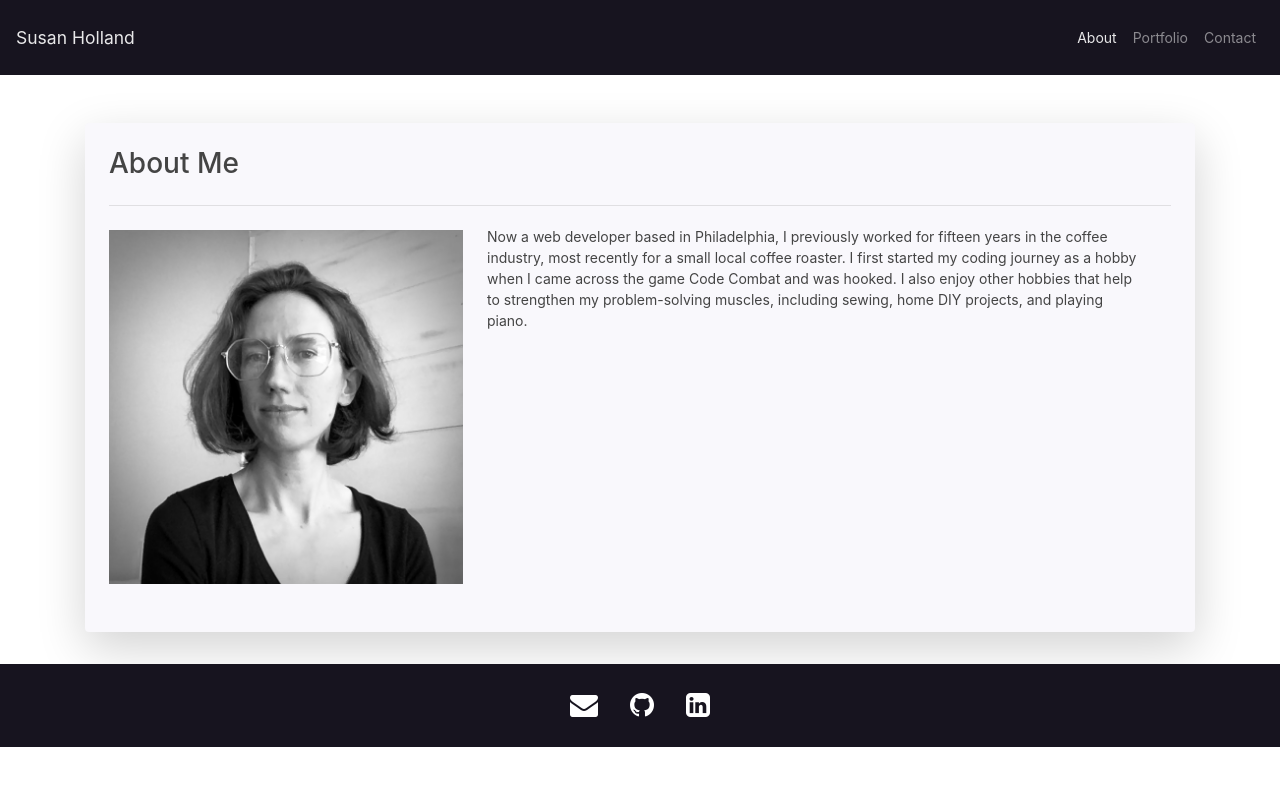
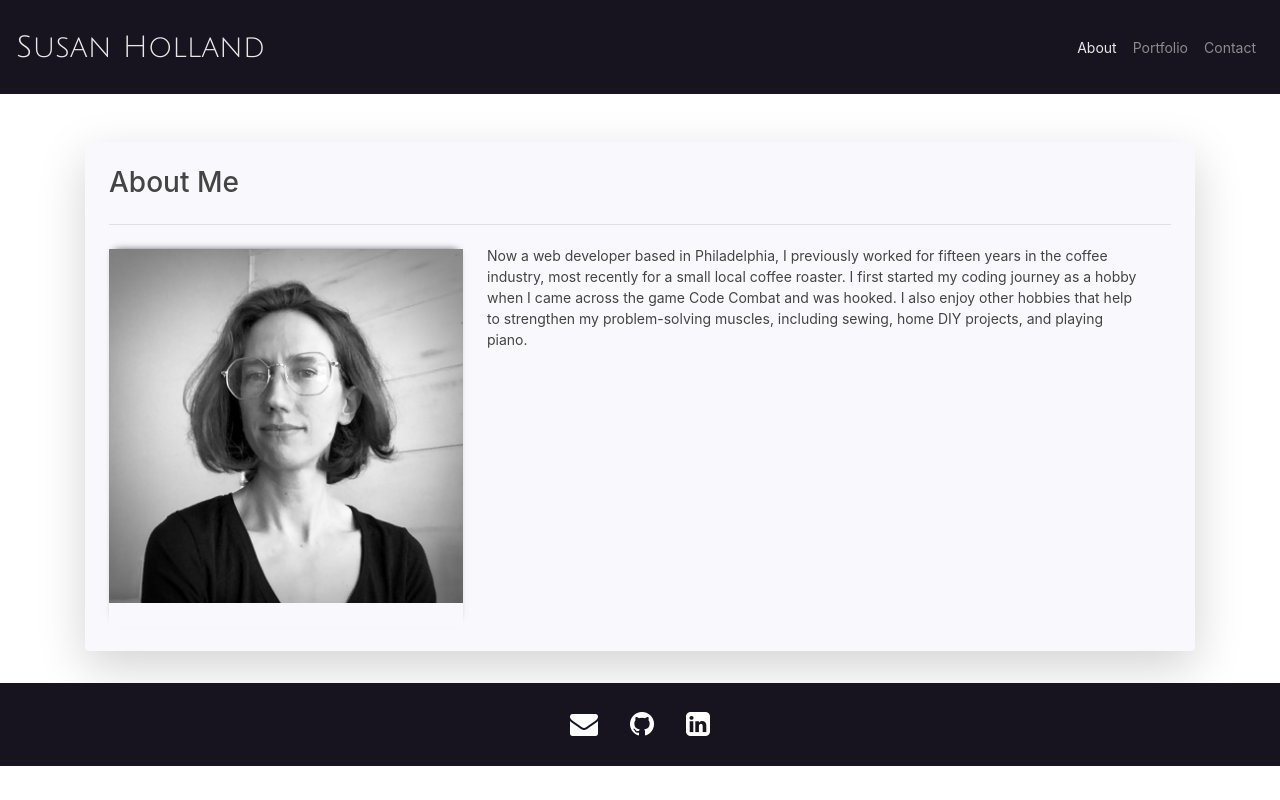
Before and after one commit to SEGH/SEGHPortfolio, a React (Create React App) app: page / in a window 1280 px wide. Built offline with nearby package versions, Linux system fonts and the light colour scheme; a web font is replaced by a local one.

Commit message:
Imported css

```diff
--- a/src/App.js
+++ b/src/App.js
@@ -5,6 +5,7 @@ import About from "./components/pages/About";
 import Portfolio from "./components/pages/Portfolio";
 import Contact from "./components/pages/Contact";
 import Footer from "./components/Footer";
+import "./assets/style.css";
 
 function App() {
     return (
--- /dev/null
+++ b/src/assets/style.css
@@ -0,0 +1,13 @@
+.navbar-brand {
+    font-family: 'Julius Sans One', sans-serif;
+    font-size: 30px;
+    font-weight: 300;
+}
+
+.card-footer {
+    box-shadow: inset 0 0 20px #cd880f, 0 5px 8px -6px #17141F, 0 -4px 5px -6px #17141F;
+}
+
+.card-img {
+    box-shadow: 0 -4px 8px -6px #17141F;
+}
```
